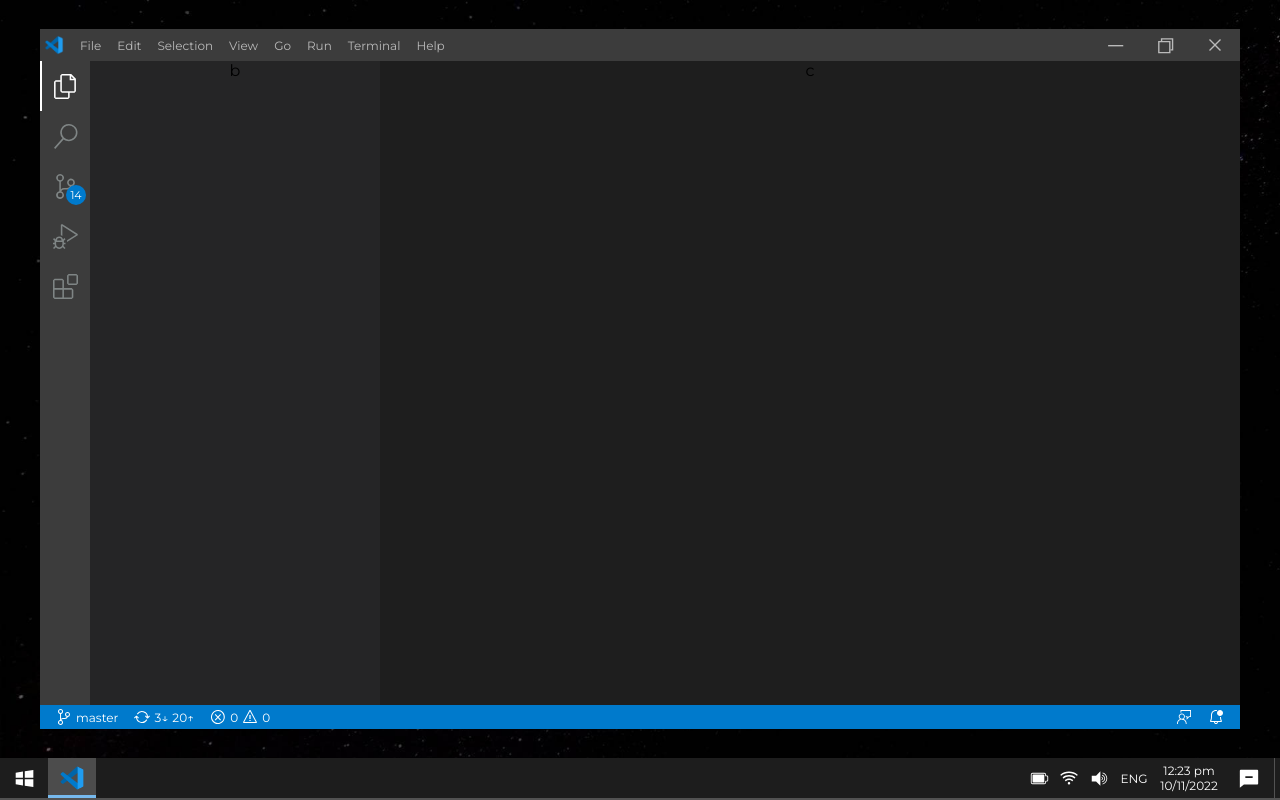
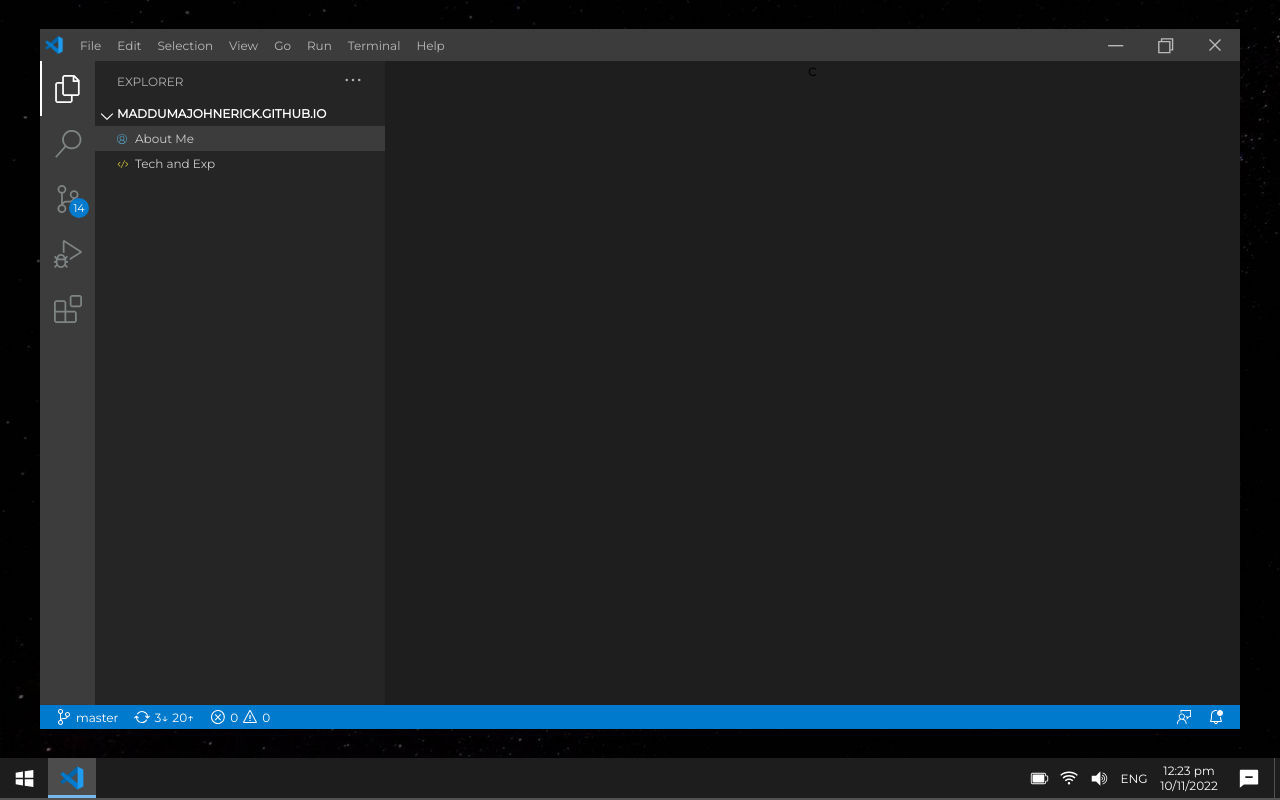
Before and after one commit to maddumajohnerick/maddumajohnerick.github.io, a React (Create React App) app: page / in a window 1280 px wide. Built offline with nearby package versions, Linux system fonts and the light colour scheme.

Commit message:
gh pages setup

```diff
--- a/package.json
+++ b/package.json
@@ -1,5 +1,6 @@
 {
   "name": "maddumajohnerick.github.io",
+  "homepage": "https://maddumajohnerick.github.io",
   "version": "0.1.0",
   "private": true,
   "dependencies": {
@@ -14,6 +15,8 @@
     "web-vitals": "^2.1.4"
   },
   "scripts": {
+    "predeploy": "npm run build",
+    "deploy": "gh-pages -d build",
     "start": "react-scripts start",
     "build": "react-scripts build",
     "test": "react-scripts test",
@@ -36,5 +39,8 @@
       "last 1 firefox version",
       "last 1 safari version"
     ]
+  },
+  "devDependencies": {
+    "gh-pages": "^4.0.0"
   }
 }
--- a/src/components/Screen/Contents/Contents.scss
+++ b/src/components/Screen/Contents/Contents.scss
@@ -1,9 +1,10 @@
 .Contents {
   flex-grow: 1;
   display: flex;
+  cursor: default;
 
   .leftmost {
-    width: 50px;
+    width: 55px;
     background-color: #3c3c3c;
     display: flex;
     flex-direction: column;
@@ -11,7 +12,7 @@
 
     & > div {
       box-sizing: border-box;
-      height: 50px;
+      height: 55px;
       display: flex;
       align-items: center;
       justify-content: center;
@@ -33,8 +34,8 @@
         width: 20px;
         border-radius: 50px;
         position: absolute;
-        bottom: 6px;
-        right: 4px;
+        bottom: 8px;
+        right: 6px;
         color: white;
         font-size: 11px;
         display: flex;
@@ -45,8 +46,47 @@
   }
 
   .files {
+    font-size: 12px;
     width: 290px;
     background-color: #252526;
+    color: #cccccc;
+
+    .explorer {
+      color: #b1b1b1;
+      display: flex;
+      align-items: center;
+      box-sizing: border-box;
+      height: 40px;
+      justify-content: space-between;
+      padding: 0px 22px;
+    }
+
+    .repo {
+      font-weight: bold;
+      color: white;
+      display: flex;
+      position: relative;
+      padding: 5px 22px;
+
+      .arrow-down {
+        position: absolute;
+        left: 2px;
+      }
+    }
+
+    .file {
+      padding: 5px 22px;
+      display: flex;
+      align-items: center;
+
+      &.active {
+        background-color: #3c3c3c;
+      }
+
+      &:hover {
+        background-color: #313132;
+      }
+    }
   }
 
   .content {
--- a/src/components/Screen/Contents/index.js
+++ b/src/components/Screen/Contents/index.js
@@ -5,11 +5,16 @@ import {
   VscSearch,
   VscDebugAlt,
   VscExtensions,
+  VscEllipsis,
+  VscChevronDown,
+  VscAccount,
+  VscCode,
 } from 'react-icons/vsc';
 import './Contents.scss';
 
 const Contents = () => {
   const [isOpen, setIsOpen] = useState(true);
+  const [selected, setSelected] = useState(1);
   const handleToggle = () => {
     setIsOpen(!isOpen);
   };
@@ -21,23 +26,59 @@ const Contents = () => {
           className={`toggle ${isOpen ? 'open' : ''}`}
           onClick={handleToggle}
         >
-          <VscFiles size={25} />
+          <VscFiles size={28} />
         </div>
         <div>
-          <VscSearch size={25} />
+          <VscSearch size={28} />
         </div>
         <div>
-          <VscSourceControl size={25} />
+          <VscSourceControl size={28} />
           <div className="changes">14</div>
         </div>
         <div>
-          <VscDebugAlt size={25} />
+          <VscDebugAlt size={28} />
         </div>
         <div>
-          <VscExtensions size={25} />
+          <VscExtensions size={28} />
         </div>
       </div>
-      {isOpen && <div className="files">b</div>}
+
+      {isOpen && (
+        <div className="files">
+          <div className="explorer">
+            EXPLORER
+            <div></div>
+            <div>
+              <VscEllipsis size={20} />
+            </div>
+          </div>
+          <div className="repo">
+            <div className="arrow-down">
+              <VscChevronDown size={20} />
+            </div>
+            MADDUMAJOHNERICK.GITHUB.IO
+          </div>
+          <div
+            className={`file ${selected === 1 ? 'active' : ''}`}
+            onClick={() => {
+              setSelected(1);
+            }}
+          >
+            <VscAccount size={10} color="#519aba" style={{ marginRight: 8 }} />
+            About Me
+          </div>
+          <div
+            className={`file ${selected === 2 ? 'active' : ''}`}
+            onClick={() => {
+              setSelected(2);
+            }}
+          >
+            <VscCode size={12} color="#cbbe33" style={{ marginRight: 6 }} />
+            Tech and Exp
+          </div>
+        </div>
+      )}
+
       <div className="content">c</div>
     </div>
   );
```
Also changed, not shown: 1 other file (tests, documents, lock files or other folders).
